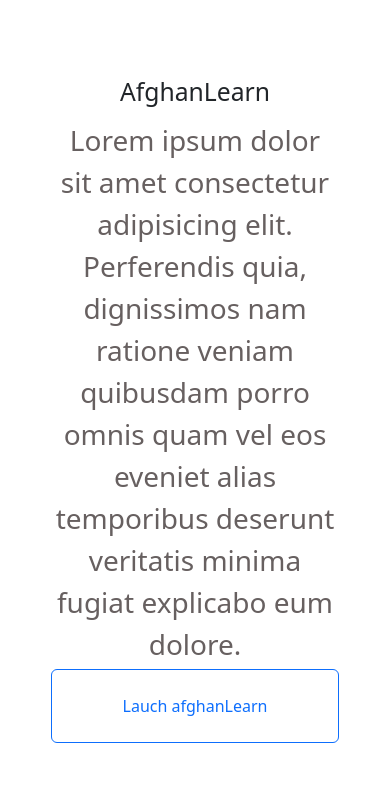
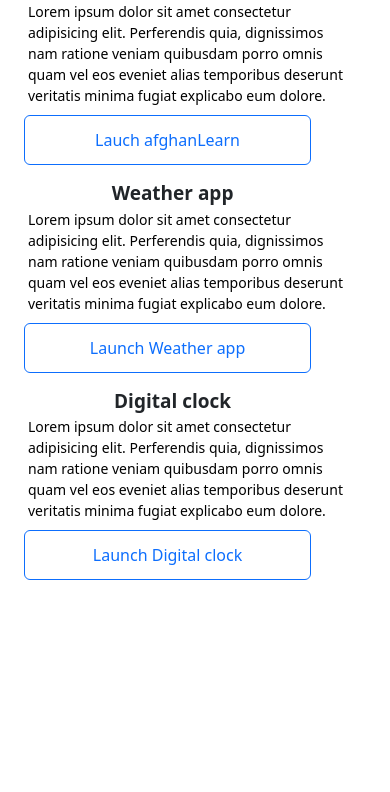
Before and after one commit to MehriaRahmani/portfolio, a plain HTML site: page index.html in a window 390 px wide. Shown: the part 260-1052 px from the top of the page. After the commit the page ends 852 px from the top, so only its background shows below. Drawn offline with nearby package versions, Linux system fonts and the light colour scheme.

Commit message:
file edited

```diff
--- a/index.html
+++ b/index.html
@@ -38,40 +38,40 @@
 
 
 <div class="container-fluid">
-  <div class="row mt-5 index-row">
+  <div class="row index-row">
     <div class="col-md-6">
       <img src="https://i.ibb.co/7pQGJrC/pic1.png" class="img2 img-4" alt="afghanLearn web">
     </div>
-    <div class="col-md-6 mt-5">
+    <div class="col-md-6 classs-col-index">
       <h2>AfghanLearn</h2>
 <p class="p-1">Lorem ipsum dolor sit amet consectetur adipisicing elit. Perferendis quia, dignissimos nam ratione veniam quibusdam porro omnis quam vel eos eveniet alias temporibus deserunt veritatis minima fugiat explicabo eum dolore.
 </p>
 
- <a href="https://incandescent-smakager-4aa5e2.netlify.app/" class="btn btn-outline-primary p-4">Lauch afghanLearn</a>
+ <a href="https://incandescent-smakager-4aa5e2.netlify.app/" class="btn btn-outline-primary">Lauch afghanLearn</a>
     </div>
   </div>
-  <div class="row mt-5 index-row">
+  <div class="row index-row">
     <div class="col-md-6">
       <img src="https://i.ibb.co/fH5kz5s/pic2.png" class="img2 img-4" alt="afghanLearn web">
     </div>
-    <div class="col-md-6 mt-5">
+    <div class="col-md-6 classs-col-index">
       <h2>Weather app</h2>
 <p class="p-1">Lorem ipsum dolor sit amet consectetur adipisicing elit. Perferendis quia, dignissimos nam ratione veniam quibusdam porro omnis quam vel eos eveniet alias temporibus deserunt veritatis minima fugiat explicabo eum dolore.
 </p>
 
- <a href="https://afghan-web.netlify.app/" class="btn btn-outline-primary p-4 mt-4">Launch Weather app</a>
+ <a href="https://afghan-web.netlify.app/" class="btn btn-outline-primary">Launch Weather app</a>
     </div>
   </div>
-  <div class="row mt-5 index-row">
+  <div class="row index-row">
     <div class="col-md-6">
       <img src="https://i.ibb.co/0Kk49ZY/pic3.png" class="img2 img-4" alt="afghanLearn web">
     </div>
-    <div class="col-md-6 mt-5">
+    <div class="col-md-6 classs-col-index">
       <h2>Digital clock</h2>
 <p class="p-1">Lorem ipsum dolor sit amet consectetur adipisicing elit. Perferendis quia, dignissimos nam ratione veniam quibusdam porro omnis quam vel eos eveniet alias temporibus deserunt veritatis minima fugiat explicabo eum dolore.
 </p>
 
- <a href="https://delightful-seahorse-c07c68.netlify.app/" class="btn btn-outline-primary p-4">Launch Digital clock</a>
+ <a href="https://delightful-seahorse-c07c68.netlify.app/" class="btn btn-outline-primary">Launch Digital clock</a>
     </div>
   </div>
 </div>
--- a/style.css
+++ b/style.css
@@ -92,16 +92,33 @@ li{
   font-weight: bold;
 }
 .p-1{
-  font-size: 28px;
-  color:rgb(103, 96, 96);
+  font-size: 32px;
+  color:black;
+  margin-left: 10px;
 
+
+}
+h2{
+  font-size: 40px;
+  font-weight: bold;
+  margin-top: 50px;
+  margin-left: 10px;
 }
 .index-row{
   max-width: 85%;
   margin: 0 auto;
-  margin-top: 50px;
+  margin-top: 40px;
+  margin-bottom: 60px;
 }
-
+.classs-col-index{
+  margin-top: 5px;
+}
+.btn{
+margin-top: 5px;
+font-size: 27px;
+padding: 14px 19px;
+margin-left: 10px;
+}
 @media screen and (max-width: 768px) {
   #contact{
     font-size: 38px;
@@ -125,18 +142,23 @@ li{
 
  .hero h2{
   text-align: center;
-  font-size: 22px;
+  font-size: 19px;
+  line-height: 1.5;
   font-weight: bold;
+  margin-top: 0;
 }
 .hero p{
 
-  font-size: 13px;
-  max-width: 40ch;
-  margin: 0px 5px;
+  font-size: 14.5px;
+  max-width: 43ch;
+  margin: 8px 5px;
+  text-align: left;
 
 
 }
-
+.img2{
+margin-top: 28px;
+}
 img{
 width: 70%;
 }
@@ -150,17 +172,37 @@ li{
 .btn{
   display: block;
   margin: 0 auto;
-  margin-bottom: 20px;
+  font-size: 16px;
+  padding: 12px 0px;
+  margin-top: 5px;
+
 }
 .index-row{
-  margin-top: 0;
+  margin: 12px  0;
 }
 .p-1{
-  display: block;
-  margin: 0 auto;
-  text-align: center;
+font-size: 14px;
+width: 41ch;
+text-align: left;
+margin: 0;
 }
 h2{
   text-align: center;
+  margin-top:0;
+  margin-bottom: 0;
+  font-size: 19px;
+}
+.logo{
+  width: 45px;
+  height: 0 auto;
+}
+li{
+  margin: 0px;
+
+}
+.nav-link{
+  font-size: 15px;
+  color:rgb(37, 34, 34);
+  font-weight: bold;
 }
 }
```
Also changed, not shown: about.html (+4 -4 lines).
